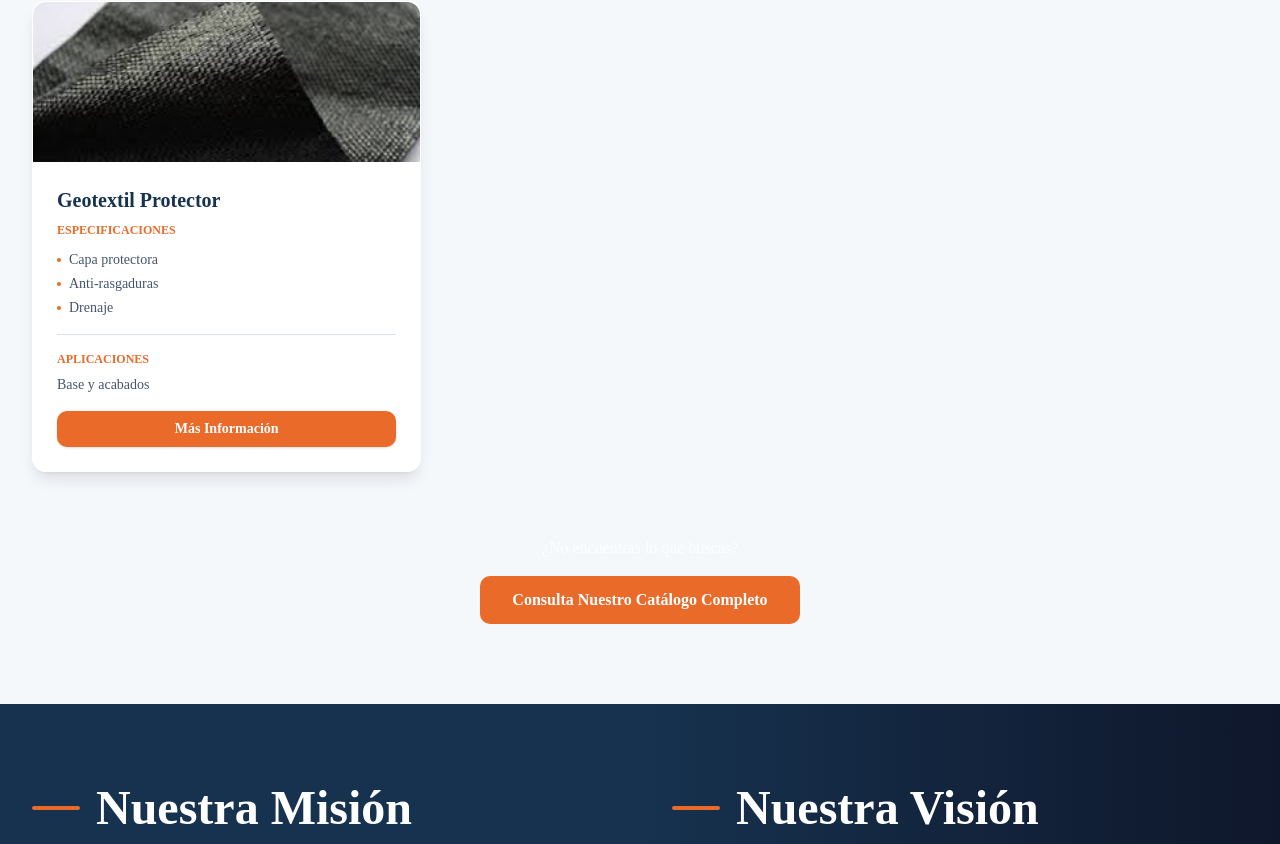
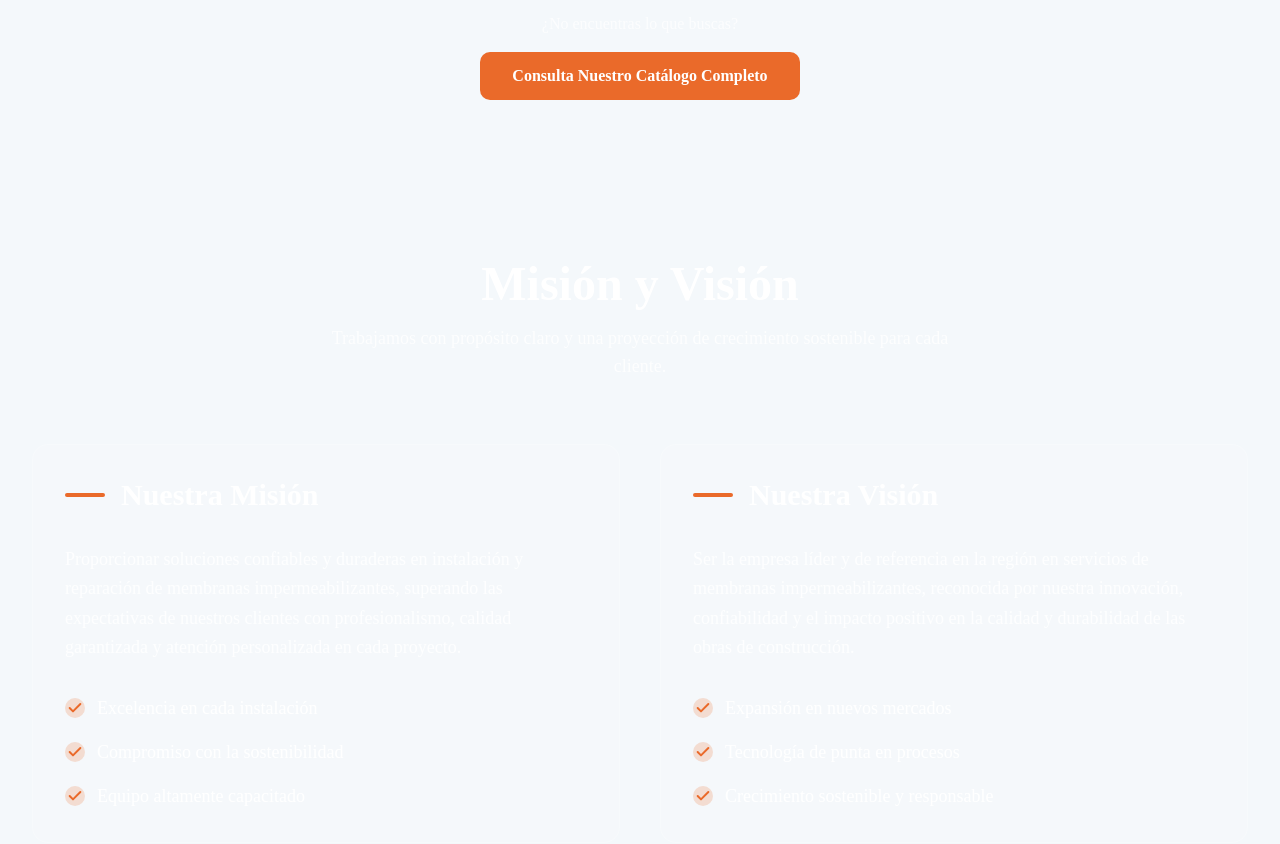
Before and after one commit to IVER-15-07/Geomenbranas, a React (Vite) app in the folder Frontend/: page / in a window 1280 px wide. Shown: the part 2316-3160 px from the top of the page. Built offline with nearby package versions, Linux system fonts and the light colour scheme.

Commit message:
se grego el responsi para  todas  las paginas

```diff
--- a/Frontend/src/components/Footer.jsx
+++ b/Frontend/src/components/Footer.jsx
@@ -4,17 +4,17 @@ export default function Footer() {
   const currentYear = new Date().getFullYear();
 
   return (
-    <footer className="bg-primary/80 backdrop-blur-sm text-primary-foreground py-12 px-4 sm:px-6 lg:px-8 border-t border-white/10">
+    <footer className="bg-primary/80 backdrop-blur-sm text-primary-foreground py-10 sm:py-12 px-4 sm:px-6 lg:px-8 border-t border-white/10">
       <div className="max-w-7xl mx-auto">
         {/* Main Footer Content */}
-        <div className="grid grid-cols-1 sm:grid-cols-2 lg:grid-cols-4 gap-8 mb-8 pb-8 border-b border-primary-foreground/20">
+        <div className="grid grid-cols-1 sm:grid-cols-2 lg:grid-cols-4 gap-7 sm:gap-8 mb-8 pb-8 border-b border-primary-foreground/20">
           {/* Brand */}
           <div>
             <div className="flex items-center gap-2 mb-4">
               <div className="w-10 h-10 bg-accent rounded-lg flex items-center justify-center">
                 <span className="text-accent-foreground font-bold">GM</span>
               </div>
-              <span className="font-bold text-lg">SOLUCIONES MUÑOZ</span>
+              <span className="font-bold text-base sm:text-lg leading-tight">SOLUCIONES MUÑOZ</span>
             </div>
             <p className="text-sm opacity-80">
               Líderes en soluciones de impermeabilización y membranas de calidad premium.
@@ -27,6 +27,7 @@ export default function Footer() {
             <ul className="space-y-2 text-sm opacity-80">
               <li><a href="#servicios" className="hover:opacity-100 transition">Servicios</a></li>
               <li><a href="#productos" className="hover:opacity-100 transition">Productos</a></li>
+              <li><a href="#mision-vision" className="hover:opacity-100 transition">Misión y Visión</a></li>
               <li><a href="#ventajas" className="hover:opacity-100 transition">Por qué Elegirnos</a></li>
               <li><a href="#contacto" className="hover:opacity-100 transition">Contacto</a></li>
             </ul>
@@ -49,16 +50,16 @@ export default function Footer() {
             <ul className="space-y-2 text-sm opacity-80">
               <li><a href="tel:+56950049625" className="hover:opacity-100 transition">+56 9 5004 9625</a></li>
               <li><a href="mailto:jorgegonzalomunozjerez05@gmail.com" className="hover:opacity-100 transition break-all">jorgegonzalomunozjerez05@gmail.com</a></li>
-              <li><p>Santiago, Chile</p></li>
+              <li><p>San Pedro, Melipilla, Chile</p></li>
               <li><p className="text-xs">Disponible 24/7</p></li>
             </ul>
           </div>
         </div>
 
         {/* Bottom Section */}
-        <div className="flex flex-col md:flex-row justify-between items-center gap-6">
+        <div className="flex flex-col lg:flex-row justify-between items-center gap-5 lg:gap-6">
           {/* Copyright */}
-          <p className="text-sm opacity-75 text-center md:text-left">
+          <p className="text-sm opacity-75 text-center lg:text-left">
             © {currentYear} Soluciones Muñoz. Todos los derechos reservados.
           </p>
 
@@ -106,7 +107,7 @@ export default function Footer() {
           </div>
 
           {/* Additional Links */}
-          <div className="flex items-center justify-center md:justify-end flex-wrap gap-x-6 gap-y-2 text-sm">
+          <div className="flex items-center justify-center lg:justify-end flex-wrap gap-x-5 sm:gap-x-6 gap-y-2 text-sm">
             <a href="#" className="hover:opacity-75 transition">Política de Privacidad</a>
             <a href="#" className="hover:opacity-75 transition">Términos de Servicio</a>
           </div>
--- a/Frontend/src/components/MisionVision.jsx
+++ b/Frontend/src/components/MisionVision.jsx
@@ -25,29 +25,38 @@ const MisionVision = () => {
   }
 
   return (
-    <section id="mision-vision" className="py-20 px-4 sm:px-6 lg:px-8 bg-gradient-to-r from-primary via-primary to-slate-900">
+    <section id="mision-vision" className="py-16 sm:py-20 px-4 sm:px-6 lg:px-8 bg-transparent">
       <div className="max-w-7xl mx-auto">
-        <div className="grid grid-cols-1 lg:grid-cols-2 gap-12 lg:gap-16">
+        <div className="text-center mb-12 sm:mb-16 animate-enter animate-delay-1">
+          <h2 className="text-3xl sm:text-5xl font-bold text-white mb-4">
+            Misión y Visión
+          </h2>
+          <p className="text-base sm:text-lg text-white/80 max-w-2xl mx-auto">
+            Trabajamos con propósito claro y una proyección de crecimiento sostenible para cada cliente.
+          </p>
+        </div>
+
+        <div className="grid grid-cols-1 lg:grid-cols-2 gap-8 lg:gap-10">
           {/* Misión */}
-          <div className="animate-enter">
+          <div className="bg-white/10 border border-white/20 rounded-2xl p-6 sm:p-8 animate-enter-left animate-delay-1">
             <div className="flex items-center gap-4 mb-8">
-              <div className="w-12 h-1 bg-accent rounded-full" />
-              <h2 className="text-4xl sm:text-5xl font-bold text-white">
+              <div className="w-10 h-1 bg-accent rounded-full" />
+              <h3 className="text-2xl sm:text-3xl font-bold text-white">
                 {mision.title}
-              </h2>
+              </h3>
             </div>
-            <p className="text-white/80 text-lg leading-relaxed mb-8">
+            <p className="text-white/85 text-base sm:text-lg leading-relaxed mb-8">
               {mision.description}
             </p>
             <div className="space-y-4">
               {mision.points.map((point, index) => (
                 <div key={index} className="flex items-start gap-3 animate-enter">
-                  <div className="flex-shrink-0 mt-1">
+                  <div className="shrink-0 mt-1">
                     <div className="flex items-center justify-center h-5 w-5 rounded-full bg-accent/20">
                       <Check size={16} className="text-accent" strokeWidth={3} />
                     </div>
                   </div>
-                  <p className="text-white font-medium text-lg">
+                  <p className="text-white font-medium text-base sm:text-lg">
                     {point}
                   </p>
                 </div>
@@ -56,25 +65,25 @@ const MisionVision = () => {
           </div>
 
           {/* Visión */}
-          <div className="animate-enter">
+          <div className="bg-white/10 border border-white/20 rounded-2xl p-6 sm:p-8 animate-enter-right animate-delay-2">
             <div className="flex items-center gap-4 mb-8">
-              <div className="w-12 h-1 bg-accent rounded-full" />
-              <h2 className="text-4xl sm:text-5xl font-bold text-white">
+              <div className="w-10 h-1 bg-accent rounded-full" />
+              <h3 className="text-2xl sm:text-3xl font-bold text-white">
                 {vision.title}
-              </h2>
+              </h3>
             </div>
-            <p className="text-white/80 text-lg leading-relaxed mb-8">
+            <p className="text-white/85 text-base sm:text-lg leading-relaxed mb-8">
               {vision.description}
             </p>
             <div className="space-y-4">
               {vision.points.map((point, index) => (
                 <div key={index} className="flex items-start gap-3 animate-enter">
-                  <div className="flex-shrink-0 mt-1">
+                  <div className="shrink-0 mt-1">
                     <div className="flex items-center justify-center h-5 w-5 rounded-full bg-accent/20">
                       <Check size={16} className="text-accent" strokeWidth={3} />
                     </div>
                   </div>
-                  <p className="text-white font-medium text-lg">
+                  <p className="text-white font-medium text-base sm:text-lg">
                     {point}
                   </p>
                 </div>
--- a/Frontend/src/components/Producto.jsx
+++ b/Frontend/src/components/Producto.jsx
@@ -48,6 +48,8 @@ const products = [
 ];
 const Producto = () => {
   useRevealOnScroll()
+  const whatsappBase = 'https://wa.me/56950049625'
+
   return (
     <section id="productos" className="py-16 sm:py-20 px-4 sm:px-6 lg:px-8 bg-transparent">
       <div className="max-w-7xl mx-auto">
@@ -62,20 +64,22 @@ const Producto = () => {
         </div>
 
         {/* Products Grid */}
-        <div className="grid grid-cols-1 md:grid-cols-2 lg:grid-cols-3 gap-6">
+        <div className="grid grid-cols-1 sm:grid-cols-2 xl:grid-cols-4 gap-5">
           {products.map((product, index) => (
             <div
               key={index}
-              className={`bg-white/92 backdrop-blur-sm border border-white/35 rounded-xl overflow-hidden shadow-lg shadow-slate-900/10 transition-all duration-300 group hover:-translate-y-1.5 hover:scale-[1.01] hover:border-accent/70 hover:shadow-[0_18px_40px_-18px_rgba(234,106,42,0.65)] ${index % 2 === 0 ? 'animate-enter-left' : 'animate-enter-right'} ${index === 0 ? 'animate-delay-1' : index === 1 ? 'animate-delay-2' : index === 2 ? 'animate-delay-3' : index === 3 ? 'animate-delay-1' : index === 4 ? 'animate-delay-2' : 'animate-delay-3'}`}
+              className={`bg-white/92 backdrop-blur-sm border border-white/35 rounded-xl overflow-hidden shadow-lg shadow-slate-900/10 transition-all duration-300 group hover:border-accent/70 hover:shadow-[0_18px_40px_-18px_rgba(234,106,42,0.65)] ${index % 2 === 0 ? 'animate-enter-left' : 'animate-enter-right'} ${index === 0 ? 'animate-delay-1' : index === 1 ? 'animate-delay-2' : index === 2 ? 'animate-delay-3' : index === 3 ? 'animate-delay-1' : index === 4 ? 'animate-delay-2' : 'animate-delay-3'}`}
             >
               {product.image ? (
                 <img
                   src={product.image}
                   alt={product.name}
-                  className="h-40 w-full object-cover transition-transform duration-500 group-hover:scale-105"
+                  className="h-32 w-full object-cover transition-transform duration-500 group-hover:scale-105"
+                  loading="lazy"
+                  decoding="async"
                 />
               ) : (
-                <div className="h-40 bg-linear-to-br from-accent/20 to-accent/10 flex items-center justify-center group-hover:from-accent/30 group-hover:to-accent/20 transition">
+                <div className="h-32 bg-linear-to-br from-accent/20 to-accent/10 flex items-center justify-center group-hover:from-accent/30 group-hover:to-accent/20 transition">
                   <div className="text-center">
                     <div className="text-4xl font-bold text-accent/20 mb-2">{index + 1}</div>
                     <p className="text-accent/40 text-xs font-semibold">{product.type}</p>
@@ -84,16 +88,16 @@ const Producto = () => {
               )}
 
               {/* Content */}
-              <div className="p-6">
-                <h3 className="text-xl font-bold text-primary mb-2">
+              <div className="p-5">
+                <h3 className="text-lg font-bold text-primary mb-2 leading-tight">
                   {product.name}
                 </h3>
 
-                <div className="mb-4">
+                <div className="mb-3">
                   <p className="text-xs font-semibold text-accent mb-3">ESPECIFICACIONES</p>
                   <ul className="space-y-1">
                     {product.specs.map((spec, idx) => (
-                      <li key={idx} className="text-sm text-slate-600 flex items-center gap-2">
+                      <li key={idx} className="text-[0.92rem] text-slate-600 flex items-center gap-2">
                         <span className="w-1 h-1 bg-accent rounded-full"></span>
                         {spec}
                       </li>
@@ -101,17 +105,22 @@ const Producto = () => {
                   </ul>
                 </div>
 
-                <div className="pt-4 border-t border-border">
+                <div className="pt-3 border-t border-border">
                   <p className="text-xs font-semibold text-accent mb-2">APLICACIONES</p>
-                  <p className="text-sm text-slate-600">
+                  <p className="text-[0.92rem] text-slate-600">
                     {product.applications}
                   </p>
                 </div>
 
                 {/* CTA */}
-                <button className="w-full mt-4 bg-accent text-white py-2 rounded-lg font-semibold hover:bg-secondary transition text-sm shadow-sm hover:shadow-md">
+                <a
+                  href={`${whatsappBase}?text=${encodeURIComponent(`Hola, quiero mas informacion sobre ${product.name}`)}`}
+                  target="_blank"
+                  rel="noreferrer"
+                  className="block w-full mt-4 bg-accent text-white py-2 rounded-lg font-semibold hover:bg-secondary transition text-sm shadow-sm hover:shadow-md text-center"
+                >
                   Más Información
-                </button>
+                </a>
               </div>
             </div>
           ))}
```
Also changed, not shown: Frontend/src/components/Contacto.jsx (+4 -4 lines), Frontend/src/components/Hero.jsx (+5 -5 lines), Frontend/src/components/Servicios.jsx (+5 -3 lines), Frontend/src/components/layout/Navbar.jsx (+45 -15 lines).
